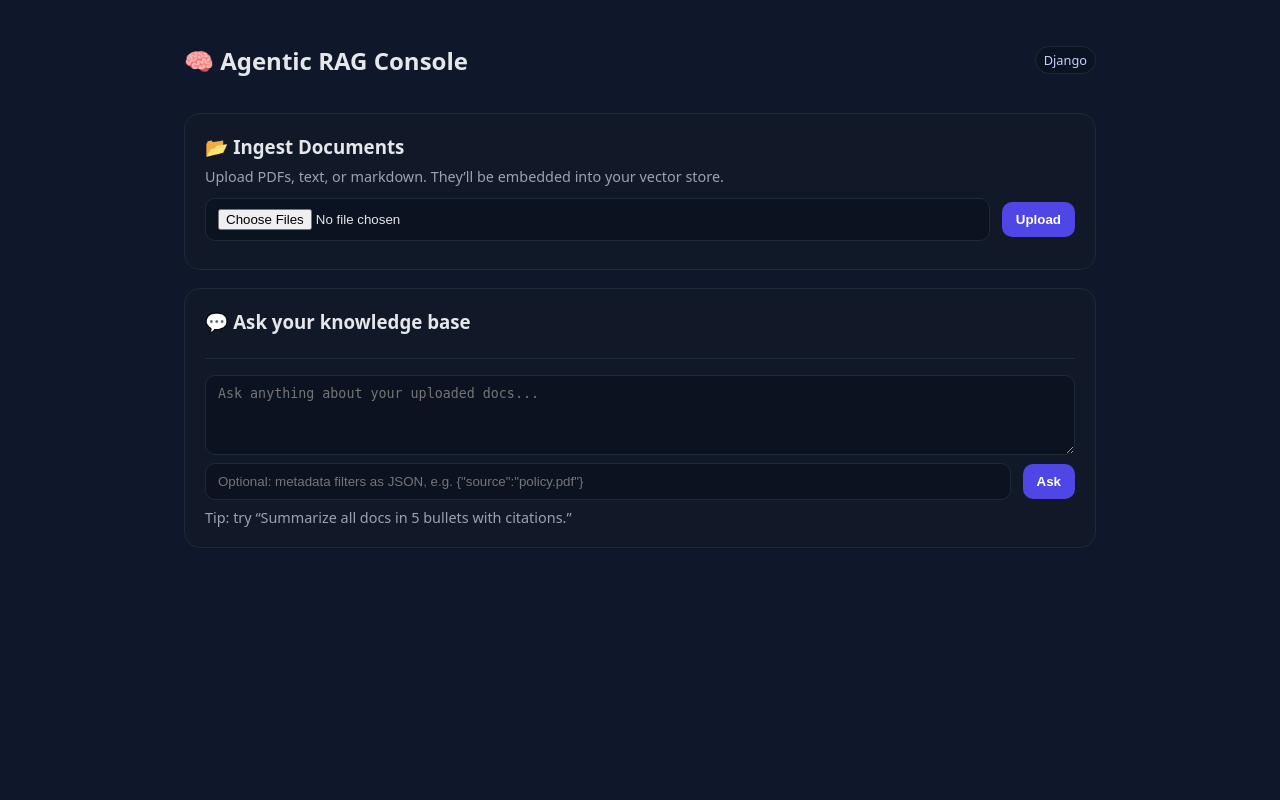
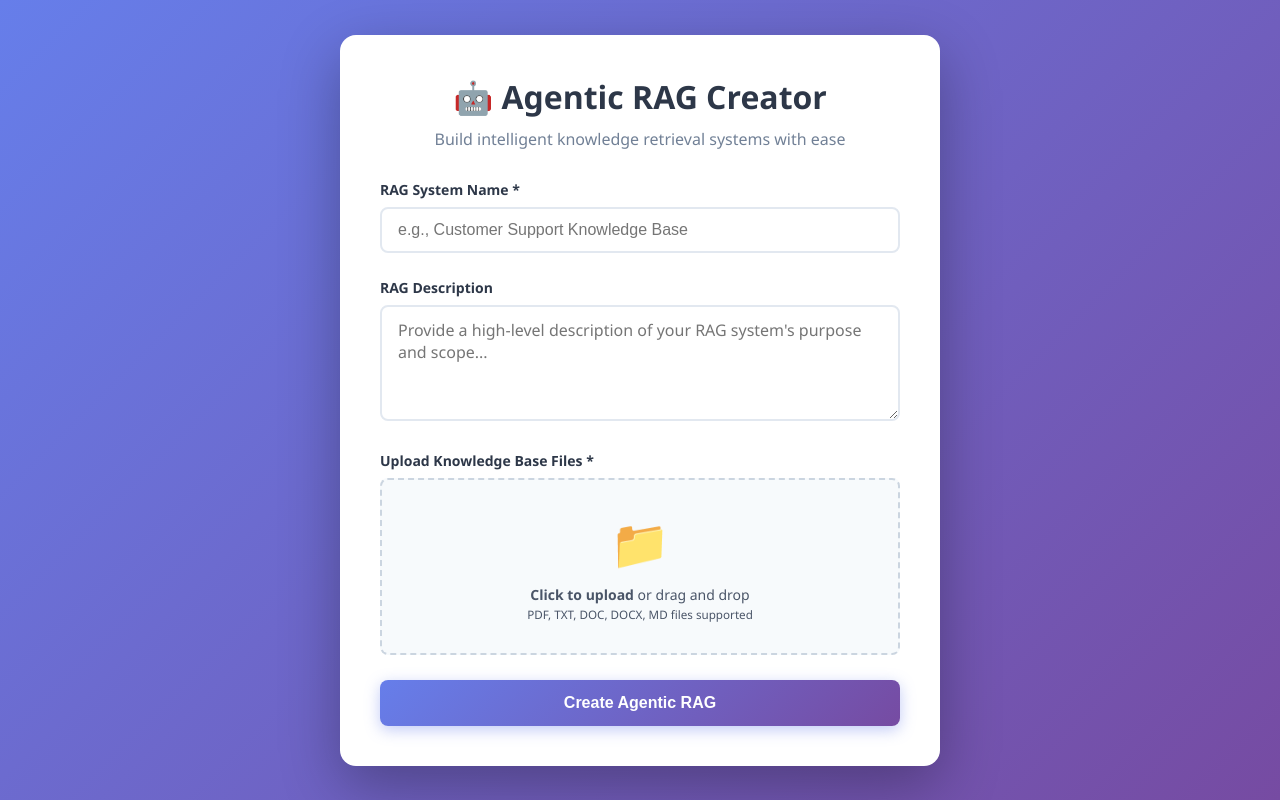
Before and after one commit to Camrahd/Educosys_Hackathon, a Django app: page / in a window 1280 px wide. Run offline with Django 5.2, Linux system fonts and the light colour scheme; some libraries are stand-ins or nearby versions.

Commit message:
added text area for rag description

```diff
--- a/agenticrag/templates/index.html
+++ b/agenticrag/templates/index.html
@@ -1,163 +1,378 @@
-{% load static %}
 <!DOCTYPE html>
 <html lang="en">
 <head>
-  <meta charset="UTF-8" />
-  <title>Agentic RAG</title>
-  <meta name="viewport" content="width=device-width, initial-scale=1" />
-  {% csrf_token %}
+    <meta charset="UTF-8">
+    <meta name="viewport" content="width=device-width, initial-scale=1.0">
+    <title>Agentic RAG Creator</title>
     <style>
-    :root { --bg:#0f172a; --card:#111827; --text:#e5e7eb; --muted:#9ca3af; --accent:#4f46e5; }
-    * { box-sizing: border-box; }
-    body { margin:0; font-family: ui-sans-serif, system-ui, -apple-system, Segoe UI, Roboto, Helvetica, Arial; background: var(--bg); color: var(--text); }
-    .container { max-width: 960px; margin: 0 auto; padding: 24px; }
-    .card { background: var(--card); border: 1px solid #1f2937; border-radius: 16px; padding: 20px; }
-    .row { display:flex; gap:12px; align-items:center; }
-    .col { display:flex; flex-direction:column; gap:8px; }
-    .btn { background: var(--accent); color:white; border:none; padding:10px 14px; border-radius:10px; cursor:pointer; font-weight:600; }
-    .btn:disabled { opacity:.5; cursor:not-allowed; }
-    .input, textarea { width:100%; background:#0b1220; border:1px solid #1f2937; color:var(--text); padding:10px 12px; border-radius:10px; outline:none; }
-    textarea { min-height:80px; resize:vertical; }
-    .muted { color: var(--muted); font-size: 0.9rem; }
-    .pill { padding:4px 8px; border-radius:999px; background:#0b1220; border:1px solid #1f2937; color:#c7d2fe; font-size:.8rem; }
-    .messages { display:flex; flex-direction:column; gap:12px; max-height: 52vh; overflow:auto; padding-right:6px; }
-    .msg { padding:12px 14px; border-radius:14px; line-height:1.5; border:1px solid #1f2937; }
-    .msg.user { background:#111827; align-self:flex-end; }
-    .msg.bot { background:#0b1220; }
-    .divider { height:1px; background:#1f2937; margin:16px 0; }
-    .header { display:flex; align-items:center; justify-content:space-between; margin-bottom:16px; }
+        * {
+            margin: 0;
+            padding: 0;
+            box-sizing: border-box;
+        }
+
+        body {
+            font-family: 'Segoe UI', Tahoma, Geneva, Verdana, sans-serif;
+            background: linear-gradient(135deg, #667eea 0%, #764ba2 100%);
+            min-height: 100vh;
+            display: flex;
+            justify-content: center;
+            align-items: center;
+            padding: 20px;
+        }
+
+        .container {
+            background: white;
+            border-radius: 16px;
+            box-shadow: 0 20px 60px rgba(0, 0, 0, 0.3);
+            max-width: 600px;
+            width: 100%;
+            padding: 40px;
+        }
+
+        .header {
+            text-align: center;
+            margin-bottom: 30px;
+        }
+
+        .header h1 {
+            color: #2d3748;
+            font-size: 32px;
+            margin-bottom: 10px;
+        }
+
+        .header p {
+            color: #718096;
+            font-size: 16px;
+        }
+
+        .form-group {
+            margin-bottom: 25px;
+        }
+
+        label {
+            display: block;
+            color: #2d3748;
+            font-weight: 600;
+            margin-bottom: 8px;
+            font-size: 14px;
+        }
+
+        input[type="text"] {
+            width: 100%;
+            padding: 12px 16px;
+            border: 2px solid #e2e8f0;
+            border-radius: 8px;
+            font-size: 16px;
+            transition: all 0.3s ease;
+        }
+
+        input[type="text"]:focus {
+            outline: none;
+            border-color: #667eea;
+            box-shadow: 0 0 0 3px rgba(102, 126, 234, 0.1);
+        }
+
+        textarea {
+            width: 100%;
+            padding: 12px 16px;
+            border: 2px solid #e2e8f0;
+            border-radius: 8px;
+            font-size: 16px;
+            font-family: 'Segoe UI', Tahoma, Geneva, Verdana, sans-serif;
+            transition: all 0.3s ease;
+            resize: vertical;
+            min-height: 100px;
+        }
+
+        textarea:focus {
+            outline: none;
+            border-color: #667eea;
+            box-shadow: 0 0 0 3px rgba(102, 126, 234, 0.1);
+        }
+
+        .file-input-wrapper {
+            position: relative;
+            border: 2px dashed #cbd5e0;
+            border-radius: 8px;
+            padding: 30px;
+            text-align: center;
+            transition: all 0.3s ease;
+            cursor: pointer;
+            background: #f7fafc;
+        }
+
+        .file-input-wrapper:hover {
+            border-color: #667eea;
+            background: #edf2f7;
+        }
+
+        .file-input-wrapper.dragover {
+            border-color: #667eea;
+            background: #e6f2ff;
+        }
+
+        input[type="file"] {
+            position: absolute;
+            width: 100%;
+            height: 100%;
+            top: 0;
+            left: 0;
+            opacity: 0;
+            cursor: pointer;
+        }
+
+        .file-icon {
+            font-size: 48px;
+            margin-bottom: 10px;
+        }
+
+        .file-text {
+            color: #4a5568;
+            font-size: 14px;
+        }
+
+        .file-list {
+            margin-top: 15px;
+            padding: 10px;
+            background: #f7fafc;
+            border-radius: 8px;
+            display: none;
+        }
+
+        .file-list.show {
+            display: block;
+        }
+
+        .file-item {
+            display: flex;
+            justify-content: space-between;
+            align-items: center;
+            padding: 8px 12px;
+            background: white;
+            border-radius: 6px;
+            margin-bottom: 8px;
+            font-size: 14px;
+            color: #2d3748;
+        }
+
+        .file-item:last-child {
+            margin-bottom: 0;
+        }
+
+        .file-item span {
+            flex: 1;
+            overflow: hidden;
+            text-overflow: ellipsis;
+            white-space: nowrap;
+        }
+
+        .remove-file {
+            color: #e53e3e;
+            cursor: pointer;
+            font-weight: bold;
+            margin-left: 10px;
+        }
+
+        .create-btn {
+            width: 100%;
+            padding: 14px;
+            background: linear-gradient(135deg, #667eea 0%, #764ba2 100%);
+            color: white;
+            border: none;
+            border-radius: 8px;
+            font-size: 16px;
+            font-weight: 600;
+            cursor: pointer;
+            transition: all 0.3s ease;
+            box-shadow: 0 4px 15px rgba(102, 126, 234, 0.4);
+        }
+
+        .create-btn:hover {
+            transform: translateY(-2px);
+            box-shadow: 0 6px 20px rgba(102, 126, 234, 0.5);
+        }
+
+        .create-btn:active {
+            transform: translateY(0);
+        }
+
+        .create-btn:disabled {
+            background: #cbd5e0;
+            cursor: not-allowed;
+            box-shadow: none;
+        }
+
+        .success-message {
+            display: none;
+            padding: 12px;
+            background: #c6f6d5;
+            color: #22543d;
+            border-radius: 8px;
+            margin-top: 20px;
+            text-align: center;
+        }
+
+        .success-message.show {
+            display: block;
+        }
     </style>
 </head>
 <body>
     <div class="container">
         <div class="header">
-      <h2>🧠 Agentic RAG Console</h2>
-      <span class="pill">Django</span>
+            <h1>🤖 Agentic RAG Creator</h1>
+            <p>Build intelligent knowledge retrieval systems with ease</p>
         </div>
 
-    <!-- Upload Documents -->
-    <div class="card" style="margin-bottom:18px;">
-      <h3 style="margin:0 0 8px 0;">📂 Ingest Documents</h3>
-      <p class="muted" style="margin:0 0 12px 0;">Upload PDFs, text, or markdown. They’ll be embedded into your vector store.</p>
-      <form id="upload-form" class="row" enctype="multipart/form-data">
-        <input class="input" type="file" id="files" name="files" multiple accept=".pdf,.txt,.md,.csv,.docx" />
-        <button class="btn" id="upload-btn" type="submit">Upload</button>
-      </form>
-      <div id="upload-status" class="muted" style="margin-top:8px;"></div>
+        <form id="ragForm" method="post" enctype="multipart/form-data">
+          {% csrf_token %}
+            <div class="form-group">
+                <label for="ragName">RAG System Name *</label>
+                <input
+                    type="text"
+                    id="ragName"
+                    name="ragName"
+                    placeholder="e.g., Customer Support Knowledge Base"
+                    required
+                >
             </div>
 
-    <!-- Chat / Ask -->
-    <div class="card">
-      <h3 style="margin:0 0 8px 0;">💬 Ask your knowledge base</h3>
-      <div class="messages" id="messages"></div>
-      <div class="divider"></div>
-      <div class="col">
-        <textarea id="question" placeholder="Ask anything about your uploaded docs..."></textarea>
-        <div class="row">
-          <input class="input" id="metadata" placeholder='Optional: metadata filters as JSON, e.g. {"source":"policy.pdf"}' />
-          <button class="btn" id="ask-btn">Ask</button>
+            <div class="form-group">
+                <label for="ragDescription">RAG Description</label>
+                <textarea
+                    id="ragDescription"
+                    name="ragDescription"
+                    placeholder="Provide a high-level description of your RAG system's purpose and scope..."
+                    rows="4"
+                ></textarea>
             </div>
-        <span class="muted">Tip: try “Summarize all docs in 5 bullets with citations.”</span>
+
+            <div class="form-group">
+                <label>Upload Knowledge Base Files *</label>
+                <div class="file-input-wrapper" id="fileWrapper">
+                    <input
+                        type="file"
+                        id="files"
+                        name="files"
+                        multiple
+                        accept=".pdf,.txt,.doc,.docx,.md"
+                    >
+                    <div class="file-icon">📁</div>
+                    <div class="file-text">
+                        <strong>Click to upload</strong> or drag and drop<br>
+                        <small>PDF, TXT, DOC, DOCX, MD files supported</small>
                     </div>
                 </div>
+                <div class="file-list" id="fileList"></div>
+            </div>
+
+            <button type="submit" class="create-btn" id="createBtn">
+                Create Agentic RAG
+            </button>
+
+            <div class="success-message" id="successMessage">
+                ✓ Agentic RAG system created successfully!
+            </div>
+        </form>
     </div>
 
     <script>
-    // CSRF helper (Django)
-    function getCookie(name) {
-      const value = `; ${document.cookie}`;
-      const parts = value.split(`; ${name}=`);
-      if (parts.length === 2) return parts.pop().split(';').shift();
-    }
-    const csrftoken = getCookie('csrftoken');
+        let selectedFiles = [];
+        const fileInput = document.getElementById('files');
+        const fileWrapper = document.getElementById('fileWrapper');
+        const fileList = document.getElementById('fileList');
+        const form = document.getElementById('ragForm');
+        const successMessage = document.getElementById('successMessage');
 
-    // DOM elements
-    const uploadForm = document.getElementById('upload-form');
-    const uploadBtn = document.getElementById('upload-btn');
-    const uploadStatus = document.getElementById('upload-status');
-    const askBtn = document.getElementById('ask-btn');
-    const messages = document.getElementById('messages');
-    const questionEl = document.getElementById('question');
-    const metadataEl = document.getElementById('metadata');
+        // Handle file selection
+        fileInput.addEventListener('change', function(e) {
+            handleFiles(e.target.files);
+        });
 
-    function addMessage(text, role = 'bot') {
-      const div = document.createElement('div');
-      div.className = `msg ${role}`;
-      div.textContent = text;
-      messages.appendChild(div);
-      messages.scrollTop = messages.scrollHeight;
+        // Drag and drop handlers
+        fileWrapper.addEventListener('dragover', function(e) {
+            e.preventDefault();
+            fileWrapper.classList.add('dragover');
+        });
+
+        fileWrapper.addEventListener('dragleave', function(e) {
+            e.preventDefault();
+            fileWrapper.classList.remove('dragover');
+        });
+
+        fileWrapper.addEventListener('drop', function(e) {
+            e.preventDefault();
+            fileWrapper.classList.remove('dragover');
+            handleFiles(e.dataTransfer.files);
+        });
+
+        function handleFiles(files) {
+            selectedFiles = Array.from(files);
+            displayFiles();
         }
 
-    // Upload handler
-    uploadForm.addEventListener('submit', async (e) => {
-      e.preventDefault();
-      const filesInput = document.getElementById('files');
-      if (!filesInput.files.length) {
-        uploadStatus.textContent = 'Please choose at least one file.';
+        function displayFiles() {
+            if (selectedFiles.length === 0) {
+                fileList.classList.remove('show');
                 return;
             }
-      uploadBtn.disabled = true;
-      uploadStatus.textContent = 'Uploading & indexing…';
 
-      const formData = new FormData();
-      for (const f of filesInput.files) formData.append('files', f);
-
-      try {
-        const res = await fetch('/upload/', {
-          method: 'POST',
-          headers: { 'X-CSRFToken': csrftoken },
-          body: formData
-        });
-        const data = await res.json();
-        if (!res.ok) throw new Error(data.detail || 'Upload failed');
-        uploadStatus.textContent = `Indexed ${data.indexed_count || 0} file(s).`;
-      } catch (err) {
-        uploadStatus.textContent = `Error: ${err.message}`;
-      } finally {
-        uploadBtn.disabled = false;
-      }
-    });
-
-    // Ask handler
-    askBtn.addEventListener('click', async () => {
-      const q = questionEl.value.trim();
-      if (!q) return;
-      addMessage(q, 'user');
-      questionEl.value = '';
-      askBtn.disabled = true;
-
-      let filters = null;
-      if (metadataEl.value.trim()) {
-        try { filters = JSON.parse(metadataEl.value.trim()); }
-        catch { addMessage('⚠️ Invalid JSON in metadata filters. Ignoring.', 'bot'); }
+            fileList.classList.add('show');
+            fileList.innerHTML = selectedFiles.map((file, index) => `
+                <div class="file-item">
+                    <span>${file.name}</span>
+                    <span class="remove-file" onclick="removeFile(${index})">✕</span>
+                </div>
+            `).join('');
         }
 
-      try {
-        const res = await fetch('/ask/', {
-          method: 'POST',
-          headers: {
-            'Content-Type': 'application/json',
-            'X-CSRFToken': csrftoken
-          },
-          body: JSON.stringify({ question: q, filters })
-        });
+        function removeFile(index) {
+            selectedFiles.splice(index, 1);
+            displayFiles();
+        }
 
-        // If your /ask/ streams text/plain, adapt here with ReadableStream
-        if (res.headers.get('Content-Type')?.includes('application/json')) {
-          const data = await res.json();
-          addMessage(data.answer || 'No answer returned.', 'bot');
-          if (data.citations?.length) {
-            addMessage('Sources: ' + data.citations.map(c => c.title || c.id).join(', '), 'bot');
+        // Form submission
+        form.addEventListener('submit', function(e) {
+
+
+            const ragName = document.getElementById('ragName').value;
+
+            if (!ragName) {
+                alert('Please enter a RAG system name');
+                e.preventDefault();
+                return;
             }
-        } else {
-          const text = await res.text();
-          addMessage(text || 'No answer returned.', 'bot');
+
+            if (selectedFiles.length === 0) {
+                alert('Please upload at least one file');
+                e.preventDefault();
+                return;
             }
-      } catch (err) {
-        addMessage('Error: ' + err.message, 'bot');
-      } finally {
-        askBtn.disabled = false;
-      }
+
+            // Simulate creation process
+            const createBtn = document.getElementById('createBtn');
+            createBtn.disabled = true;
+            // createBtn.textContent = 'Creating...';
+
+            // setTimeout(() => {
+            //     successMessage.classList.add('show');
+            //     createBtn.disabled = false;
+            //     createBtn.textContent = 'Create Agentic RAG';
+
+            //     const ragDescription = document.getElementById('ragDescription').value;
+            //     console.log('RAG Name:', ragName);
+            //     console.log('RAG Description:', ragDescription);
+            //     console.log('Files:', selectedFiles.map(f => f.name));
+
+            //     // Reset form after 2 seconds
+            //     setTimeout(() => {
+            //         form.reset();
+            //         selectedFiles = [];
+            //         displayFiles();
+            //         successMessage.classList.remove('show');
+            //     }, 2000);
+            // }, 1500);
         });
     </script>
 </body>
```
Lines whose indentation alone changed are shown as unchanged.
